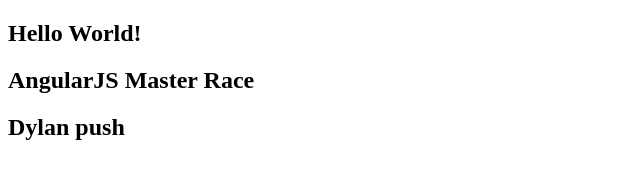
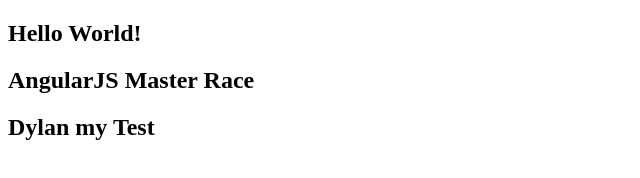
Before and after one commit to mrdcs92/Project2, a plain HTML site: page Project2/src/main/webapp/index.html in a window 1280 px wide. Shown: the full height of the page, 0-640 px from the left. Drawn offline with Linux system fonts and the light colour scheme.

Commit message:
other dylan test

```diff
--- a/Project2/src/main/webapp/index.html
+++ b/Project2/src/main/webapp/index.html
@@ -9,6 +9,6 @@
 <body>
 <h2>Hello World!</h2>
 <h2>AngularJS Master Race</h2>
-<h2>Dylan push</h2>
+<h2>Dylan my Test</h2>
 </body>
 </html>
```
